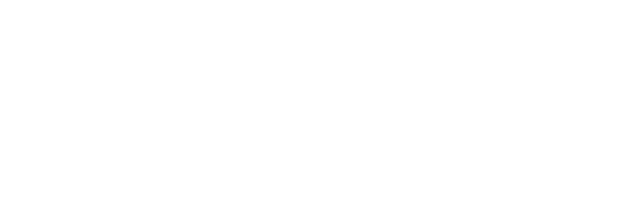
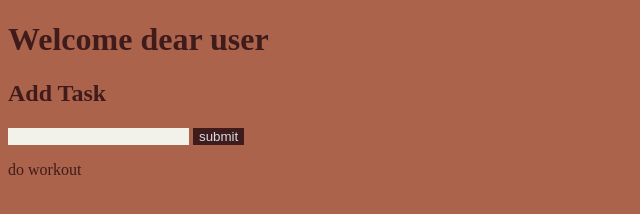
Before and after one commit to Easwirt/To-Do-List, a plain HTML site: page index.html in a window 1280 px wide. Shown: the whole page, without its empty margins (0-640 px from the left). Drawn offline with Linux system fonts and the light colour scheme.

Commit message:
adding sytyles and markup

```diff
--- a/css/style.css
+++ b/css/style.css
@@ -0,0 +1,24 @@
+:root{
+    --dark: #401b1b;
+    --dark-red: #72383d;
+    --dark-orange: #ab644b;
+    --dark-gray: #9cabb4;
+    --light-gray: #d2dce6;
+    --light: #f2f2eb;
+}
+
+body{
+    background-color: var(--dark-orange);
+    color: var(--dark);
+}
+
+#submitButton{
+    color: var(--light-gray);
+    background-color: var(--dark);
+    outline: none;
+    border-style: none;
+}
+#task{
+    border-style: none;
+    background-color: var(--light);
+}
--- a/index.html
+++ b/index.html
@@ -8,6 +8,23 @@
     <link rel="stylesheet" href="/css/style.css">
 </head>
 <body>
+    <header>
+        <h1>Welcome dear user</h1>
+    </header>
+    <section id="addTaskSection">
+        <div>
+            <h2>Add Task</h2>
+            <form>
+                <input type="text" name="Task" id="task">
+                <button type="submit" id="submitButton">submit</button>
+            </form>
+        </div>
+    </section>
+    <section id="tasksSection">
+        <div>
+            <p>do workout</p>
+        </div>
+    </section>
     <script src="script.js"></script>
 </body>
 </html>
--- a/script.js
+++ b/script.js
@@ -0,0 +1,10 @@
+
+var button = document.getElementById("submitButton")
+var taskText = document.getElementById("task");
+
+button.addEventListener('click', addTask())
+
+function addTask(){
+
+    alert(taskText.value)
+}
```
